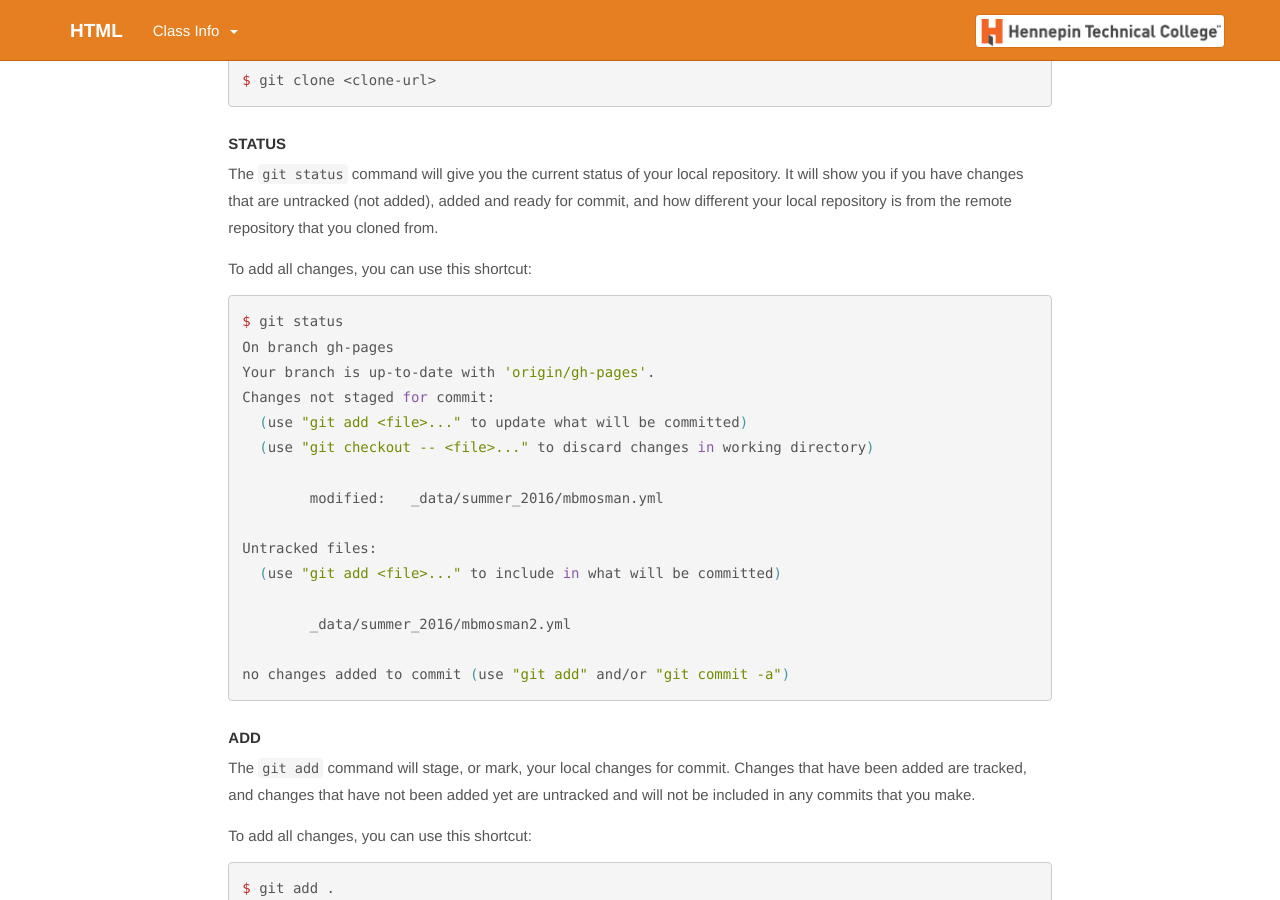
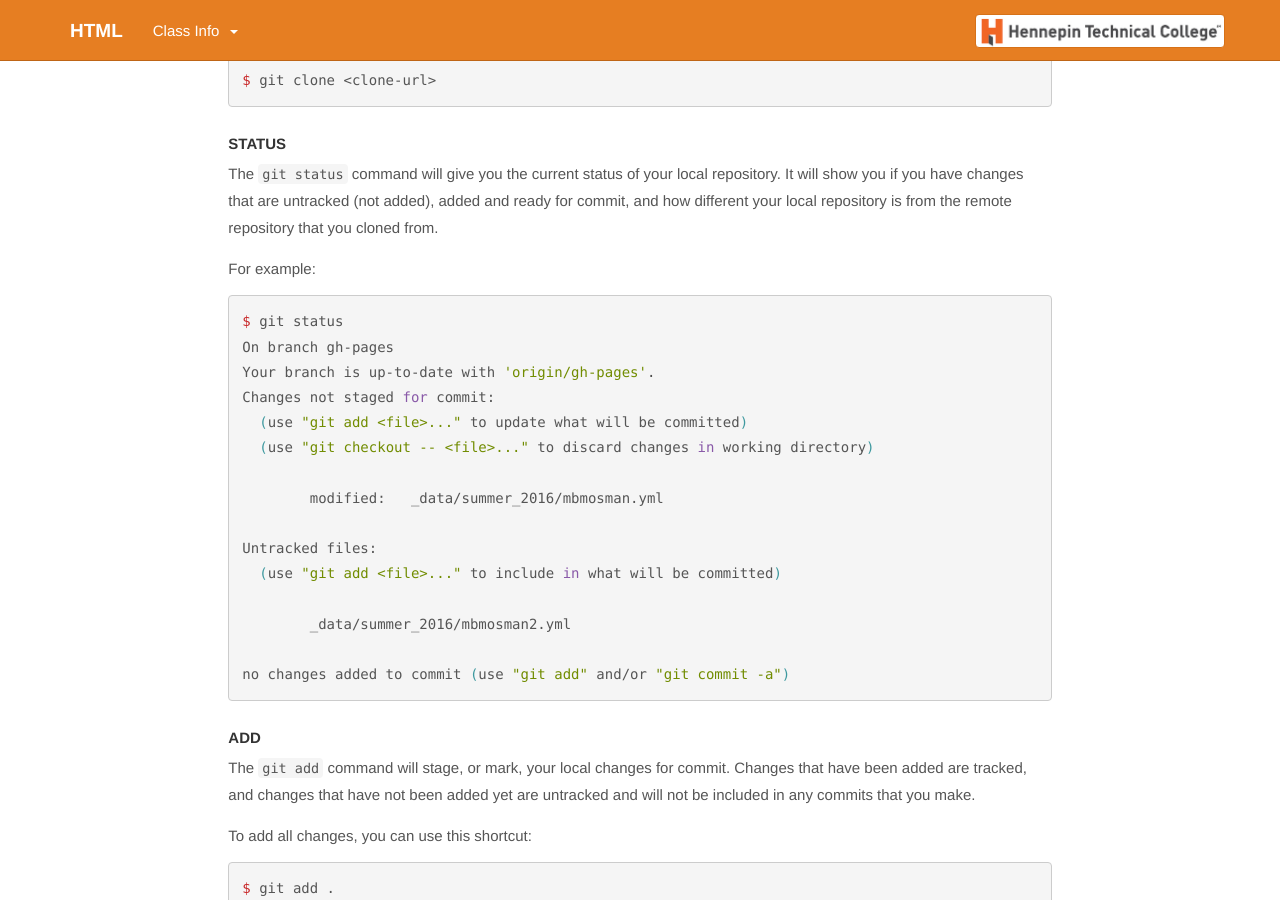
Before and after one commit to huskerman34/htc-ccis1301.github.io, a Jekyll site: the page built from lecture_notes/shell-github-commands.md, in a window 1280 px wide and 900 px high, scrolled down 2138 px. Built offline with Jekyll 4.4.1, drawn with Linux system fonts in a browser that asks for light colours; some web fonts are replaced.

Commit message:
fixes to new cmd notes

```diff
--- a/lecture_notes/shell-github-commands.md
+++ b/lecture_notes/shell-github-commands.md
@@ -71,7 +71,7 @@ $ git clone <clone-url>
 ### Status
 The `git status` command will give you the current status of your local repository. It will show you if you have changes that are untracked (not added), added and ready for commit, and how different your local repository is from the remote repository that you cloned from.
 
-To add all changes, you can use this shortcut:
+For example:
 {% highlight bash %}
 $ git status
 On branch gh-pages
```
